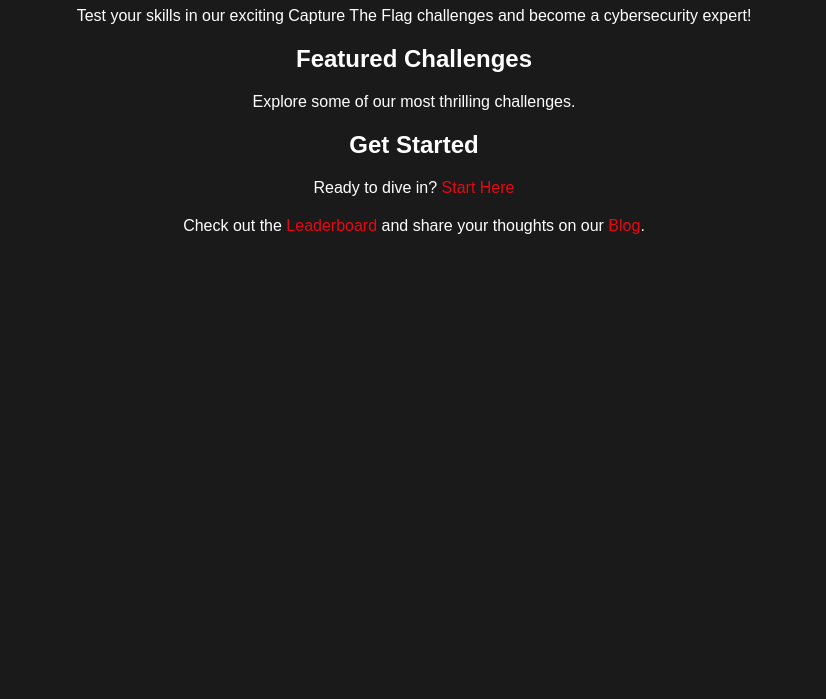
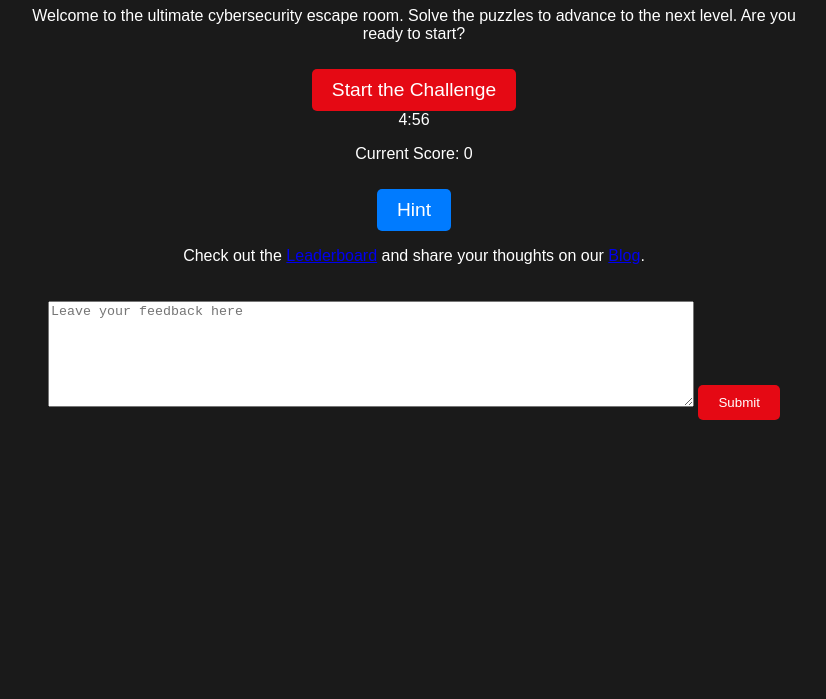
Before and after one commit to akaday/Resident-Evil, a plain HTML site: page index.html in a window 1280 px wide. Shown: the part 101-800 px from the top of the page, without its empty margins (226-1052 px from the left). Drawn offline with Linux system fonts and the light colour scheme.

Commit message:
Update index.html
Signed-off-by: aka <akadev8@outlook.com>

```diff
--- a/index.html
+++ b/index.html
@@ -3,7 +3,7 @@
 <head>
     <meta charset="UTF-8">
     <meta name="viewport" content="width=device-width, initial-scale=1.0">
-    <title>CTF Challenge - Home</title>
+    <title>Virtual Escape Room</title>
     <style>
         body {
             font-family: Arial, sans-serif;
@@ -12,35 +12,102 @@
             text-align: center;
             padding: 20px;
         }
+        .container {
+            max-width: 800px;
+            margin: 0 auto;
+        }
         h1 {
             color: #E50914;
         }
-        .section {
-            margin: 20px 0;
+        .start-btn {
+            background-color: #E50914;
+            color: #fff;
+            border: none;
+            padding: 10px 20px;
+            font-size: 1.2em;
+            cursor: pointer;
+            border-radius: 5px;
         }
-        a {
-            color: #E50914;
-            text-decoration: none;
+        .start-btn:hover {
+            background-color: #BF0A0A;
         }
-        a:hover {
-            text-decoration: underline.
+        .hint-btn {
+            background-color: #007BFF;
+            color: #fff;
+            border: none;
+            padding: 10px 20px;
+            font-size: 1.2em;
+            cursor: pointer;
+            border-radius: 5px;
+            margin-top: 10px;
+        }
+        .hint-btn:hover {
+            background-color: #0056b3;
+        }
+        textarea {
+            width: 80%;
+            height: 100px;
+            margin-top: 20px;
+        }
+        button {
+            margin-top: 10px;
+            background-color: #E50914;
+            color: #fff;
+            padding: 10px 20px;
+            border: none;
+            cursor: pointer;
+            border-radius: 5px;
+        }
+        button:hover {
+            background-color: #BF0A0A;
         }
     </style>
 </head>
 <body>
     <div class="container">
-        <h1>Welcome to the CTF Challenge</h1>
-        <p>Test your skills in our exciting Capture The Flag challenges and become a cybersecurity expert!</p>
-        <div class="section">
-            <h2>Featured Challenges</h2>
-            <p>Explore some of our most thrilling challenges.</p>
-            <!-- Add links to featured challenges -->
-        </div>
-        <div class="section">
-            <h2>Get Started</h2>
-            <p>Ready to dive in? <a href="challenges.html">Start Here</a></p>
-        </div>
+        <h1>Virtual Escape Room</h1>
+        <p>Welcome to the ultimate cybersecurity escape room. Solve the puzzles to advance to the next level. Are you ready to start?</p>
+        <button class="start-btn" onclick="window.location.href='room1_cryptography.html'">Start the Challenge</button>
+        <div id="timer">00:05:00</div>
+        <p>Current Score: <span id="score">0</span></p>
+        <button class="hint-btn" onclick="showHint()">Hint</button>
+        <p id="hint"></p>
+        <p>Check out the <a href="leaderboard.html">Leaderboard</a> and share your thoughts on our <a href="blog.html">Blog</a>.</p>
+        <textarea id="feedback" placeholder="Leave your feedback here"></textarea>
+        <button onclick="submitFeedback()">Submit</button>
+        <script>
+            // Timer
+            var timeLeft = 300;
+            var timer = setInterval(function() {
+                if (timeLeft <= 0) {
+                    clearInterval(timer);
+                    document.getElementById("timer").innerHTML = "Time's up!";
+                } else {
+                    var minutes = Math.floor(timeLeft / 60);
+                    var seconds = timeLeft % 60;
+                    document.getElementById("timer").innerHTML = `${minutes}:${seconds < 10 ? '0' : ''}${seconds}`;
+                }
+                timeLeft--;
+            }, 1000);
+
+            // Score
+            var score = 0;
+            function updateScore(points) {
+                score += points;
+                document.getElementById("score").innerHTML = score;
+            }
+
+            // Hint
+            function showHint() {
+                document.getElementById("hint").innerHTML = "Here's your hint!";
+            }
+
+            // Feedback
+            function submitFeedback() {
+                var feedback = document.getElementById("feedback").value;
+                alert("Feedback submitted: " + feedback);
+            }
+        </script>
     </div>
-    <p>Check out the <a href="leaderboard.html">Leaderboard</a> and share your thoughts on our <a href="blog.html">Blog</a>.</p>
 </body>
 </html>
```
